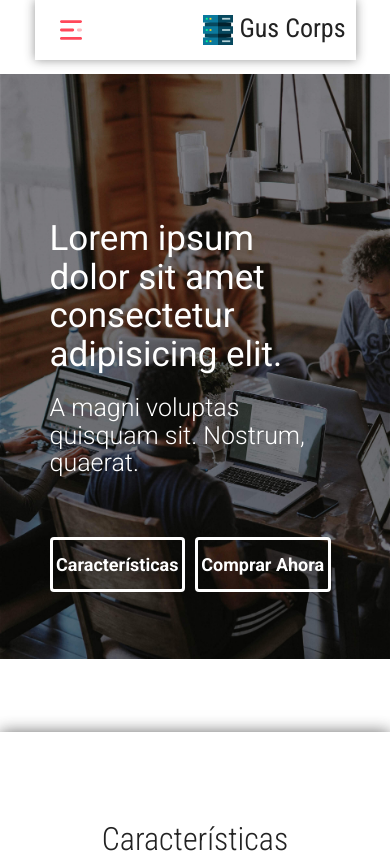
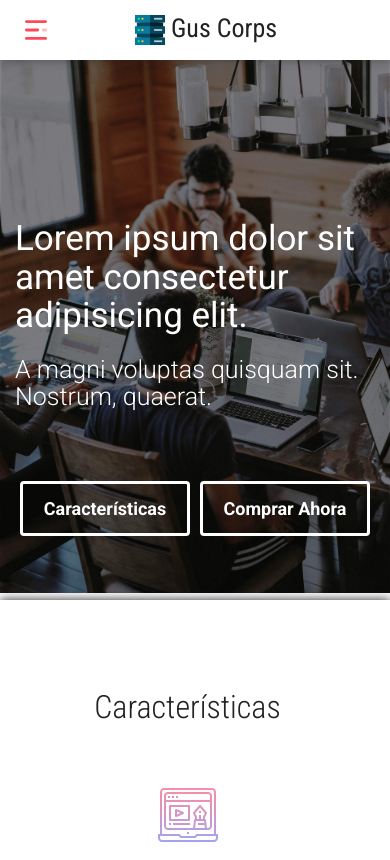
Before and after one commit to Gus2708/start-up, a plain HTML site: page index.html in a window 390 px wide. Shown: the top 860 px of the page. Drawn offline with nearby package versions, Linux system fonts and the light colour scheme.

Commit message:
update css file

```diff
--- a/css/stylesheet.css
+++ b/css/stylesheet.css
@@ -4,7 +4,17 @@
 
 body {
   font-family: "Roboto", sans-serif;
-  font-size: 16px; }
+  font-size: 16px;
+
+}
+
+div.row{
+  margin-right: 0px;
+}
+
+div.container-fluid{
+  padding-right: 0px;
+}
 
 header{
     background: url(../img/Bgs.jpg) #ffffff;
@@ -17,6 +27,7 @@ header{
 header .contenedor-logo-menu{
     padding: 10px 0;
     display: flex;
+    justify-content: flex-start;
 }
 
 header .contenedor-logo-menu .logo .logotipo img{
@@ -37,7 +48,6 @@ header .contenedor-logo-menu .logo a:hover{
 }
 
 header .contenedor-logo-menu .contenedor-logo{
-  margin-left: 160px;
   font-family: 'Roboto Condensed', sans-serif;
 }
 
@@ -152,7 +162,7 @@ header .contenedor-btns a:hover{
 }
 
 .main{
-  box-shadow: 0px 0px 15px 0px #222222a9;
+  box-shadow: 0px 0px 10px 0px #222222;
   border-radius: 80px 0 0 0;
 }
 
@@ -548,7 +558,6 @@ footer .social .fa-github:hover{
 
   header .contenedor-logo-menu .logo{
     margin-bottom: 20px;
-    text-align: center;
 
   }
 
@@ -644,10 +653,41 @@ footer .social .fa-github:hover{
 
 @media screen and (max-width: 552px){
 
+  header .contenedor-logo-menu{
+    display: flex;
+    justify-content: center;
+  }
+
+  header .textos .contenedor-btns{
+    display: flex;
+    justify-content: space-between;
+  }
+
+  header .textos .contenedor-btns a{
+    margin: 0px 5px;
+    margin-top: 30px;
+  }
+
+
   header .contenedor-logo-menu .contenedor-logo{
-    margin-left: 40px;
-    width: 220px;
+   margin-left: 70px;
 
   }
 
 }
+
+@media screen and (max-width: 400px){
+  header{
+    height: 600px;
+  }
+
+  header .container{
+    width: 100%;
+    margin: 0;
+    padding: 0;
+  }
+
+  header .contenedor-logo-menu .contenedor-logo{
+    margin-left: 35px;
+  }
+}
```
